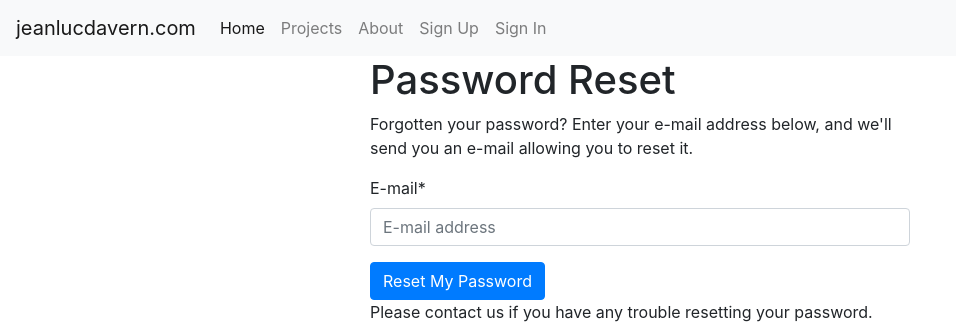
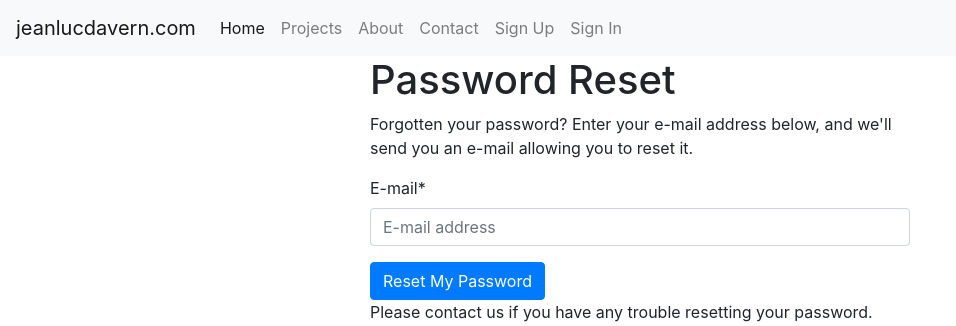
Before and after one commit to jdavv/jeanlucdavern_portfolio, a Django app: page /accounts/password/reset/ in a window 1280 px wide. Shown: the top 326 px of the page, without its empty margins (0-956 px from the left). Run offline with Django 3.2, Linux system fonts and the light colour scheme; some libraries are stand-ins or nearby versions.

Commit message:
Added contact link to header bar

```diff
--- a/jeanlucdavern_portfolio/templates/base.html
+++ b/jeanlucdavern_portfolio/templates/base.html
@@ -43,6 +43,10 @@
             <li class="nav-item">
               <a class="nav-link" href="{% url 'about' %}">About</a>
             </li>
+            <li class="nav-item">
+              <a class="nav-link" href="{% url 'contact:contact_index' %}">Contact</a>
+            </li>
+
             {% if request.user.is_authenticated %}
               <li class="nav-item">
                 {# URL provided by django-allauth/account/urls.py #}
```
